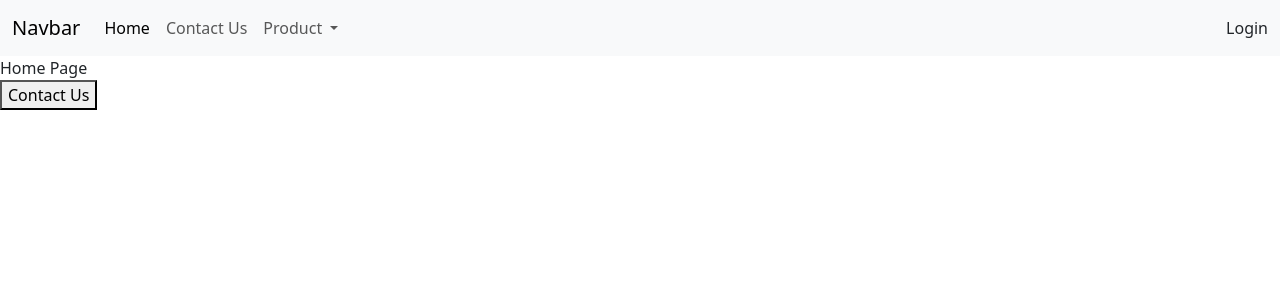
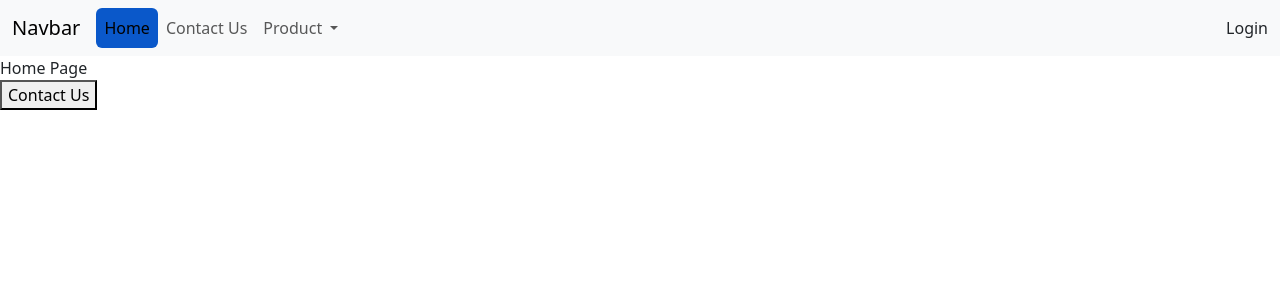
Before and after one commit to tee2490/03-VueRouter, a Vue app: page / in a window 1280 px wide. Shown: the top 300 px of the page. Built offline with nearby package versions, Linux system fonts and the light colour scheme.

Commit message:
12 active class link

```diff
--- a/src/Router/routes.js
+++ b/src/Router/routes.js
@@ -48,6 +48,7 @@ const router = createRouter({
     { path: "/product", component: ProductDetail },
     { path: "/:catchAll(.*)", component: NotFound },
   ],
+  linkActiveClass: "active btn btn-primary",
 });
 
 router.beforeEach((to, from) => {
--- a/src/components/Layout/Header.vue
+++ b/src/components/Layout/Header.vue
@@ -16,7 +16,7 @@
       <div class="collapse navbar-collapse" id="navbarSupportedContent">
         <ul class="navbar-nav me-auto mb-2 mb-lg-0">
           <li class="nav-item">
-            <router-link class="nav-link active" aria-current="page" to="/"
+             <router-link class="nav-link" aria-current="page" to="/"
               >Home</router-link
             >
           </li>
```
